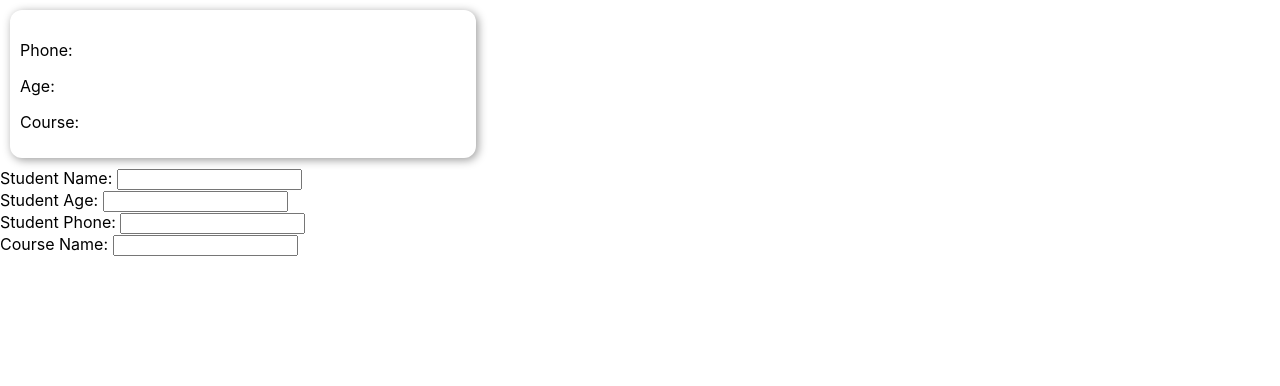
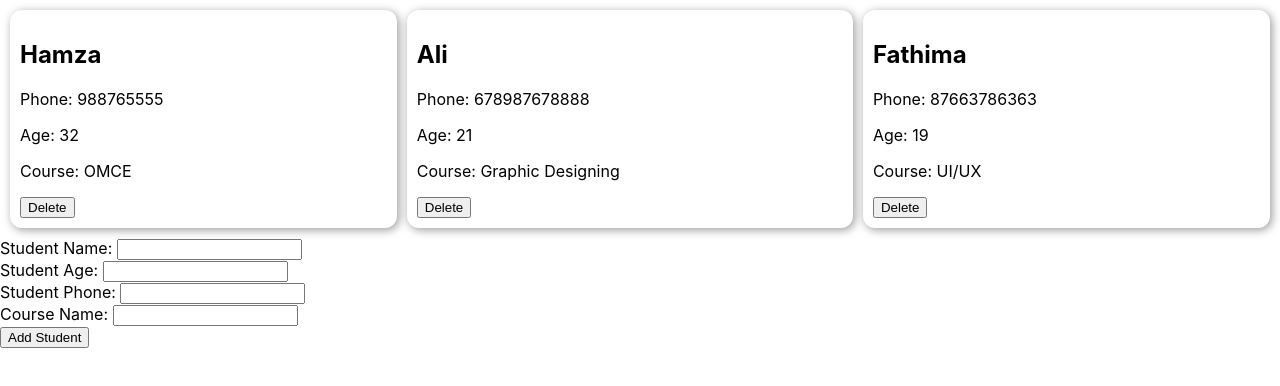
Before and after one commit to zborkala/studentcard, a React (Create React App) app: page / in a window 1280 px wide. Shown: the top 386 px of the page. Built offline with nearby package versions, Linux system fonts and the light colour scheme.

Commit message:
Delete student option

```diff
--- a/src/App.js
+++ b/src/App.js
@@ -1,4 +1,4 @@
-import { useEffect, useState } from 'react'
+import { useState } from 'react'
 import Student from './components/Student'
 
 function App () {
@@ -6,11 +6,38 @@ function App () {
   const [age, setAge] = useState("")
   const [phone, setPhone] = useState("")
   const [course, setCourse] = useState("")
+  const [students, setStudents] = useState([
+    {
+      name: 'Hamza',
+      age: 32,
+      phone: '988765555',
+      course: 'OMCE'
+    },
+    {
+      name: 'Ali',
+      age: 21,
+      phone: '678987678888',
+      course: 'Graphic Designing'
+    },
+    {
+      name: 'Fathima',
+      age: 19,
+      phone: '87663786363',
+      course: 'UI/UX'
+    },
+  ])
 
   return (
     <>
     <div className='container'>
-      <Student name={name} age={age} phone={phone} course={course} />
+      {
+        students.map((student, index) => {
+          return <Student key={index} name={student.name} age={student.age} phone={student.phone} course={student.course} onDelete={() => {
+            setStudents(students.filter((s, i) => i != index))
+          }} />
+
+        })
+      }
     </div>
       <div>
         <div>
@@ -29,6 +56,25 @@ function App () {
           <label>Course Name: </label>
           <input value={course} onChange={(e) => setCourse(e.target.value)} />
         </div>
+        <div>
+          <button onClick={() => {
+            setStudents([
+              ...students,
+              {
+                name: name,
+                age: age,
+                phone: phone,
+                course: course
+              }
+            ])
+            setName("")
+            setAge("")
+            setPhone("")
+            setCourse("")
+          }}>
+            Add Student
+          </button>
+        </div>
       </div>
     </>
   )
--- a/src/components/Student.js
+++ b/src/components/Student.js
@@ -1,8 +1,19 @@
-export default function Student({name, phone, age, course}) {
-    return <div className="student-card">
-    <h2>{name}</h2>
-    <p>Phone: {phone}</p>
-    <p>Age: {age}</p>
-    <p>Course: {course}</p>
-  </div>
+export default function Student ({ name, phone, age, course, onDelete }) {
+  return (
+    <div className='student-card'>
+      <h2>{name}</h2>
+      <p>Phone: {phone}</p>
+      <p>Age: {age}</p>
+      <p>Course: {course}</p>
+      <div style={{ display: 'flex' }}>
+        <button
+          onClick={() => {
+            onDelete()
+          }}
+        >
+          Delete
+        </button>
+      </div>
+    </div>
+  )
 }
```
Also changed, not shown: 1 other file (tests, documents, lock files or other folders).
